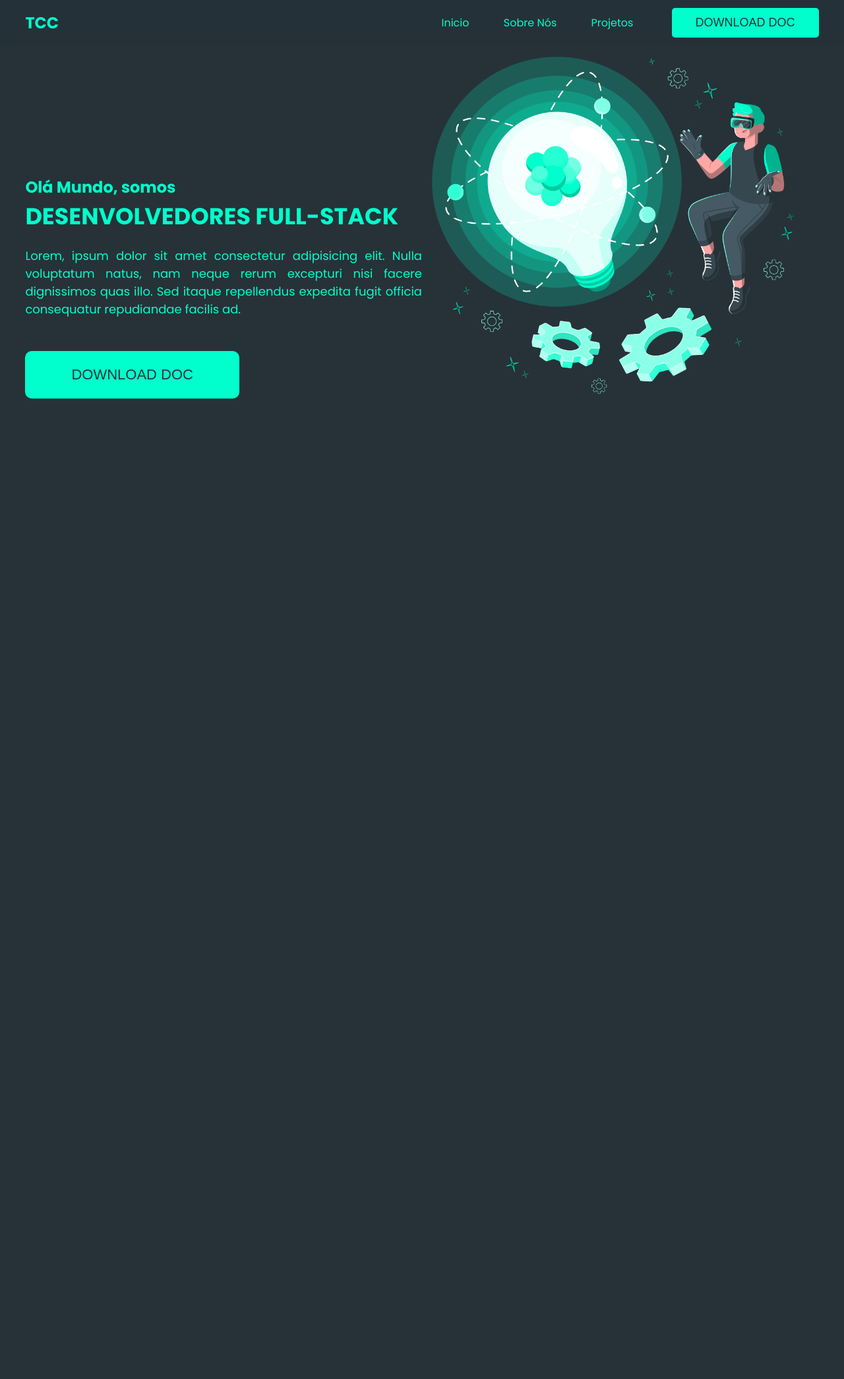
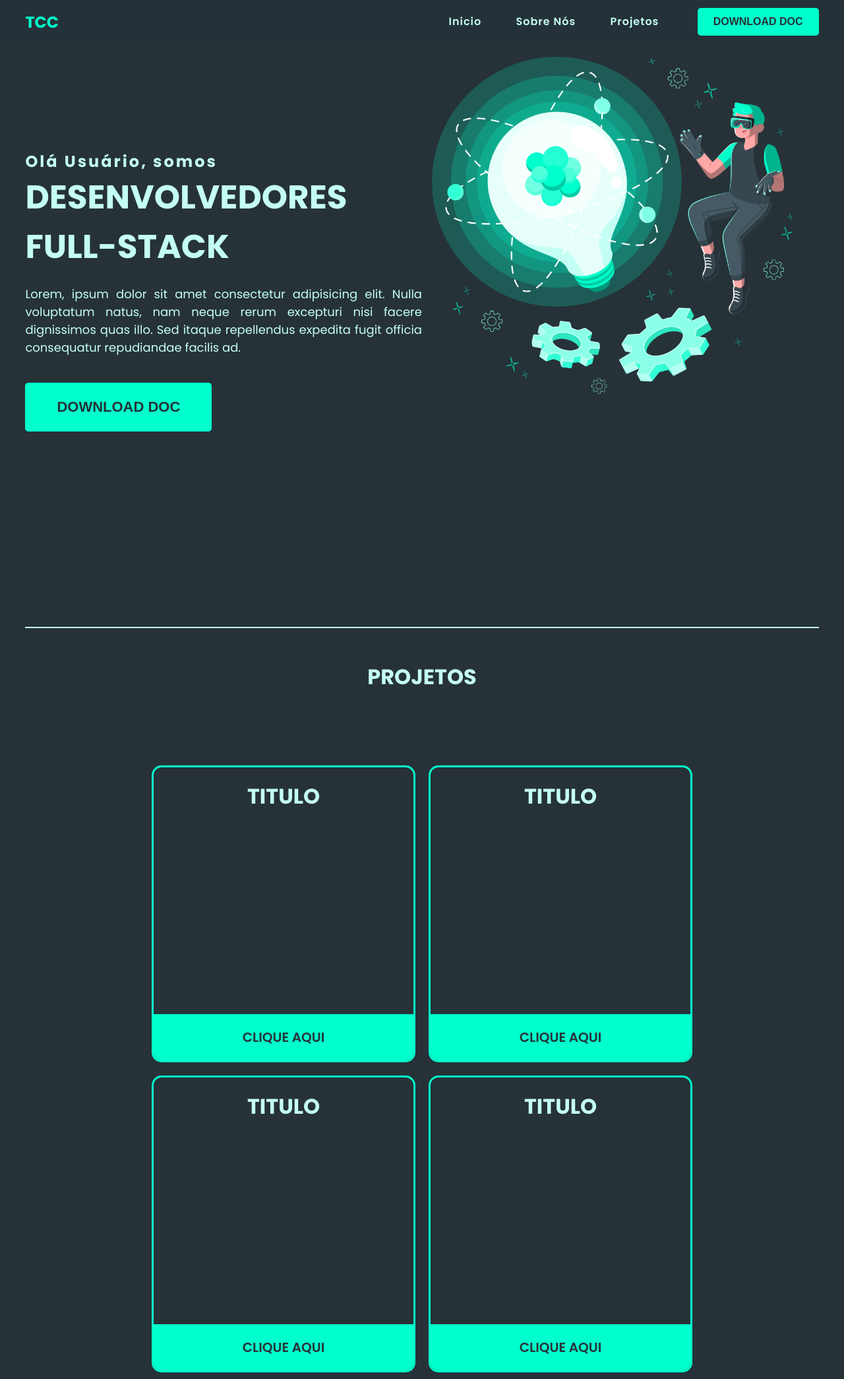
Before and after one commit to KleyOliveira/test-tcc, a plain HTML site: page index.html in a window 1280 px wide. Shown: the whole page at 66% size. Before the commit the page ends 900 px from the top, so only its background shows below. Drawn offline with nearby package versions, Linux system fonts and the light colour scheme.

Commit message:
Add files via upload

```diff
--- a/assets/css/components/header.css
+++ b/assets/css/components/header.css
@@ -10,8 +10,12 @@
     align-content: center;
 }
 
+.header-left h2{
+    letter-spacing: 3px;
+}
+
 .header-left h1{
-    font-size: 35px;
+    font-size: 50px;
 }
 
 .header-left p{
@@ -20,12 +24,13 @@
 }
 
 .header-left .header-btn{
-    margin: 30px 0;
-    padding: 23px 70px;
+    margin: 20px 0;
+    padding: 24px 48px;
     background-color: #00FFCC;
     color: #263238;
     font-size: 22px;
-    border-radius: 10px;
+    font-weight: 600;
+    border-radius: 5px;
 }
 
 .header-left .header-btn:hover{
@@ -35,7 +40,3 @@
 .header-right{
     flex: 45%;
 }
-
-main{
-    height: 1000px;
-}
--- /dev/null
+++ b/assets/css/components/main.css
@@ -0,0 +1,40 @@
+.main-container-card{
+    width: 100%;
+    margin: 200px 0;
+}
+
+.card-container{
+    display: flex;
+    justify-content: center;
+    align-items: center;
+    flex-flow: row wrap;
+    margin-top: 100px;
+}
+
+.card{
+    display: inline-block;
+    height: 450px;
+    width: 400px;
+    border: 3px solid var(--color);
+    margin: 10px;
+    display: flex;
+    justify-content: space-between;
+    align-items: center;
+    flex-direction: column;
+    border-radius: 15px;
+}
+
+.card h1{
+    padding-top: 20px;
+}
+
+.card a{
+    width: 100%;
+    padding: 20px 0;
+    background-color: var(--color);
+    color: var(--bg);
+    text-align: center;
+    border-radius: 0 0 12px 12px;
+    font-size: 20px;
+    font-weight: 600;
+}
--- a/assets/css/extend.css
+++ b/assets/css/extend.css
@@ -1,3 +1,4 @@
 @import './normalize.css';
 @import './components/header.css';
+@import './components/main.css';
 @import './responsive.css'
--- a/assets/css/normalize.css
+++ b/assets/css/normalize.css
@@ -8,7 +8,7 @@
 }
 
 body{
-    color: var(--color);
+    color: #C4FFF4;
     font-family: "Poppins", sans-serif;
     background-color: var(--bg);
     padding: 0 3%;
@@ -45,11 +45,15 @@ p{
 }
 
 .nav-links ul li a{
+    color: #C4FFF4;
     padding: 7px 14px;
     border-top: 3px solid transparent;
+    font-weight: 600;
+    letter-spacing: 1px;
 }
 
 .nav-links ul li a:hover {
+    color: var(--color);
     border-top: 3px solid var(--color);
 }
 
@@ -61,7 +65,10 @@ p{
     margin-left: 30px;
     background-color: var(--color);
     color: #263238;
-    padding: 12px 36px;
+    padding: 12px 24px;
+    border-radius: 5px;
+    font-size: 16px;
+    font-weight: 600;
 }
 
 .nav-links ul button:hover{
@@ -69,9 +76,11 @@ p{
 }
 
 button{
-    padding: 9px 36px;
     border: none;
-    font-size: 18px;
-    border-radius: 5px;
     cursor: pointer;
 }
+
+hr{
+    margin: 50px 0;
+    border: 1px solid #C4FFF4;
+}
--- a/assets/css/responsive.css
+++ b/assets/css/responsive.css
@@ -1,29 +1,31 @@
-@media screen and (min-width: 0px) and (max-width: 1024px) {
+@media screen and (max-width: 900px) {
 
+    hr {
+        display: none;
+    }
 
-
-    .navbar{
+    .navbar {
         justify-content: center;
     }
 
-    .nav-links{
+    .nav-links {
         display: none;
     }
 
     /* Inicio Header */
 
-    .header-container{
+    .header-container {
         display: flex;
         padding: 15% 3%;
         justify-content: center;
     }
 
-    .header-left{
+    .header-left {
         flex: 100%;
         text-align: center;
     }
 
-    .header-right{
+    .header-right {
         flex: 100%;
         padding: 5% 0;
     }
@@ -36,5 +38,29 @@
         order: 1;
     }
 
+
+    .header-left h1 {
+        font-size: 40px;
+    }
+
     /* Fim Header */
+
+    /* Inicio Main */
+
+    #card-resposive-none{
+        display: none !important;
+    }
+
 }
+
+@media screen and (min-width: 500px) and (max-width: 1024px) {
+    .main-container-card{
+        margin: 400px 0;
+    }
+}
+
+@media screen and (min-width: 1024px) and (max-width: 1360px) {
+    .main-container-card{
+        margin: 0;
+    }
+}
--- a/index.html
+++ b/index.html
@@ -27,7 +27,7 @@
     </nav>
     <header class="header-container">
         <div class="header-left">
-            <h2>Olá Mundo, somos</h2>
+            <h2>Olá Usuário, somos</h2>
             <h1>DESENVOLVEDORES FULL-STACK</h1>
             <p>Lorem, ipsum dolor sit amet consectetur adipisicing elit. Nulla voluptatum natus, nam neque rerum excepturi nisi facere dignissimos quas illo. Sed itaque repellendus expedita fugit officia consequatur repudiandae facilis ad.</p>
             <a href="#">
@@ -38,5 +38,27 @@
             <img src="assets/img/tec.png" alt="" style="max-width: 100%; ">
         </div>
     </header>
+    <hr>
+    <main class="main-container-card">
+        <h1 style="text-align: center;">PROJETOS</h1>
+        <div class="card-container">
+            <div class="card">
+                <h1>TITULO</h1>
+                <a href="">CLIQUE AQUI</a>
+            </div>
+            <div class="card">
+                <h1>TITULO</h1>
+                <a href="">CLIQUE AQUI</a>
+            </div>
+            <div class="card">
+                <h1>TITULO</h1>
+                <a href="">CLIQUE AQUI</a>
+            </div>
+            <div class="card" id="card-resposive-none">
+                <h1>TITULO</h1>
+                <a href="">CLIQUE AQUI</a>
+            </div>
+        </div>
+    </main>
 </body>
 </html>
```
